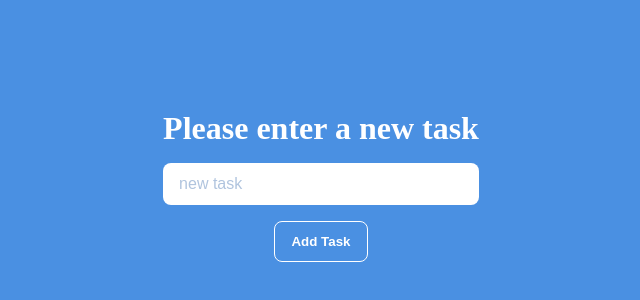
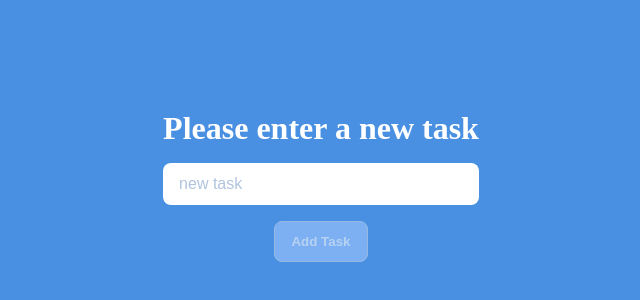
Before and after one commit to luis-pomare/task-manager, a React (Vite) app: page / in a window 1280 px wide. Shown: the part 410-710 px from the top of the page, without its empty margins (319-959 px from the left). Built offline with nearby package versions, Linux system fonts and the light colour scheme.

Commit message:
Fix submit button to empty input upon submitting

```diff
--- a/src/features/tasks/components/TaskForm.jsx
+++ b/src/features/tasks/components/TaskForm.jsx
@@ -6,6 +6,7 @@ function TaskForm({ addTask }) {
   function submitHandler(event) {
     event.preventDefault();
     addTask(newTask);
+    setNewTask('');
   }
 
   return (
--- a/src/styling/App.css
+++ b/src/styling/App.css
@@ -49,3 +49,10 @@ html {
   font-weight: 900;
   border: 1px solid #fff;
 }
+
+#submit:disabled {
+  background-color: #a0c4ff;
+  border-color: #cbd5e1;
+  cursor: not-allowed;
+  opacity: 0.6;
+}
```
